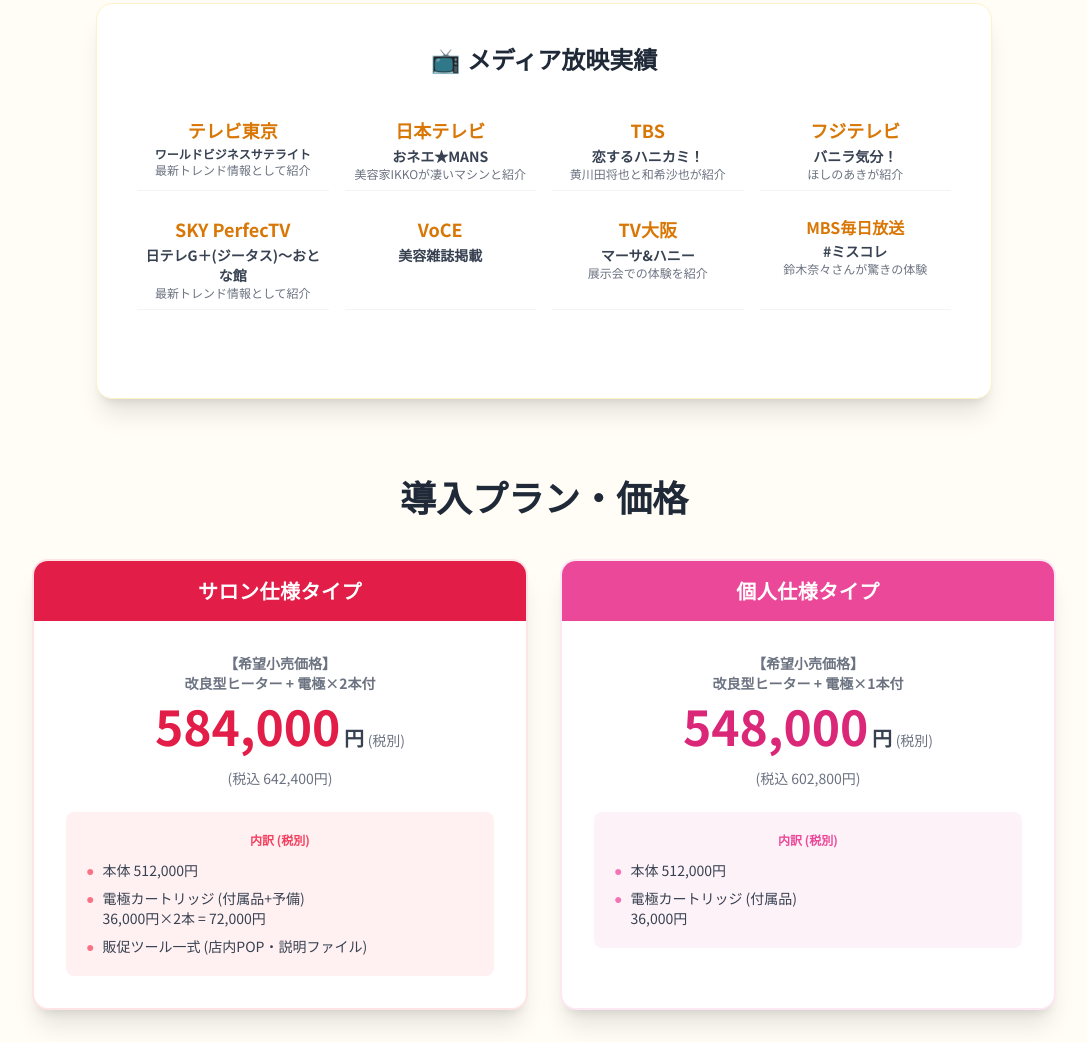
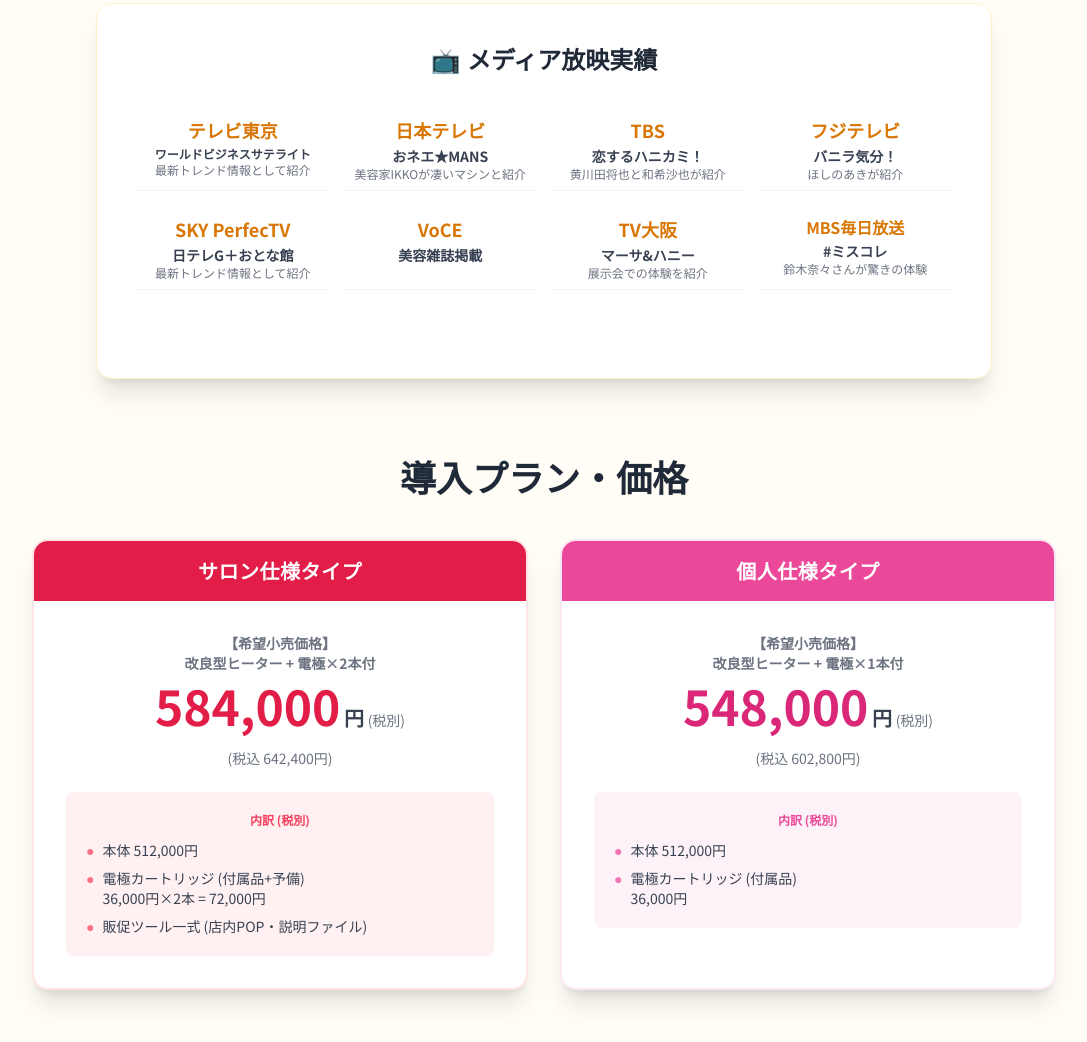
Before and after one commit to mindfitness/GCG-LP2, a plain HTML site: page index.html in a window 1280 px wide. Shown: the part 5137-6179 px from the top of the page, without its empty margins (96-1183 px from the left). Drawn offline with nearby package versions, Linux system fonts and the light colour scheme.

Commit message:
Update index.html

```diff
--- a/index.html
+++ b/index.html
@@ -370,7 +370,7 @@
 
         <div class="p-2 border-b border-gray-100">
             <p class="font-extrabold text-amber-600 text-lg mb-0.5">SKY PerfecTV</p>
-            <p class="font-bold text-gray-700 text-sm">日テレG＋(ジータス)～おとな館</p>
+            <p class="font-bold text-gray-700 text-sm">日テレG＋おとな館</p>
             <p class="text-xs text-gray-500">最新トレンド情報として紹介</p>
         </div>
 
```
